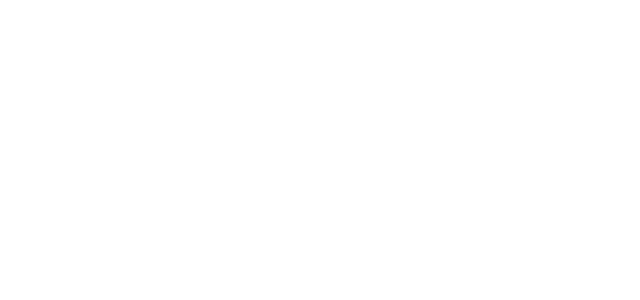
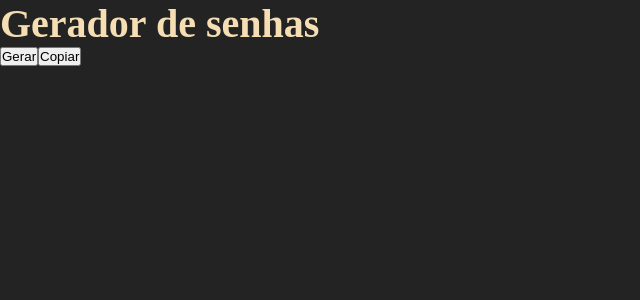
Before and after one commit to wessvs/gerador_senha, a React (Vite) app: page / in a window 1280 px wide. Shown: the top 300 px of the page, without its empty margins (0-640 px from the left). Built offline with nearby package versions, Linux system fonts and the light colour scheme.

Commit message:
add style create GeradorDeSenha

```diff
--- a/src/App.jsx
+++ b/src/App.jsx
@@ -1,11 +1,13 @@
 import { useState } from 'react'
+import GeradorDeSenha from './components/GeradorDeSenha'
+import './assets/styles/globals.css'
 
 function App() {
 
   return (
-    <>
-
-    </>
+    <div className="container">
+      <GeradorDeSenha />
+    </div>
   )
 }
 
--- /dev/null
+++ b/src/assets/styles/globals.css
@@ -0,0 +1,16 @@
+* {
+    padding: 0;
+    margin: 0;
+    box-sizing: border-box;
+}
+
+body {
+    background-color: #232323;
+    color: wheat;
+    width: 100vw;
+    height: 100vh;
+}
+
+h1 {
+    font-size: 2.5rem;
+}
--- /dev/null
+++ b/src/components/GeradorDeSenha/index.jsx
@@ -0,0 +1,17 @@
+import { useState } from "react"
+
+export default function GeradorDeSenha() {
+    const [ textoCopiado, setTextoCopiado ] = useState('Copiar')
+
+    function handleCopiar() {
+        alert("Você copiou!")
+        setTextoCopiado("Copiado!")
+    }
+    return (
+        <>
+        <h1>Gerador de senhas</h1>
+        <button>Gerar</button>
+        <button onClick={handleCopiar}> {textoCopiado} </button>
+        </>
+    )
+}
```
